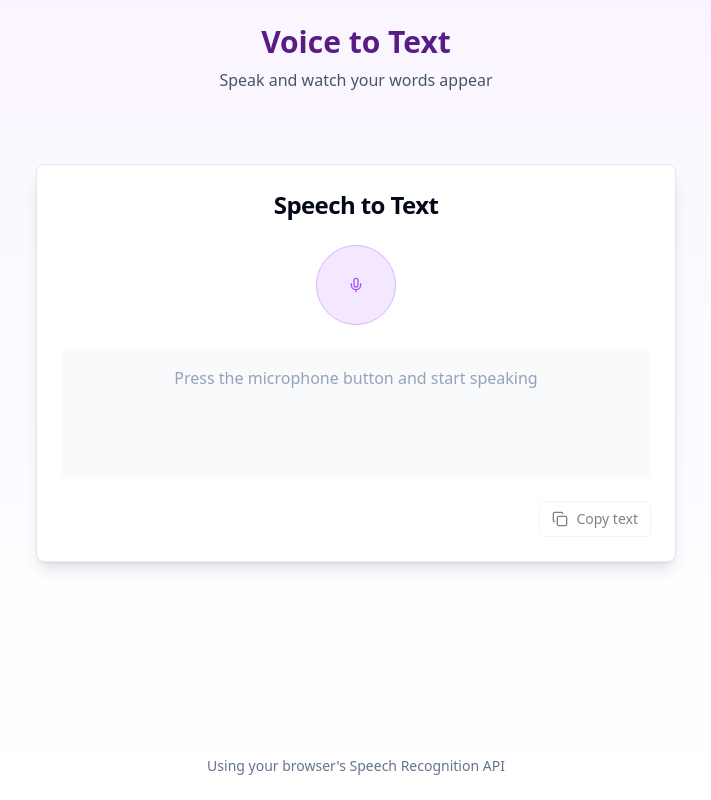
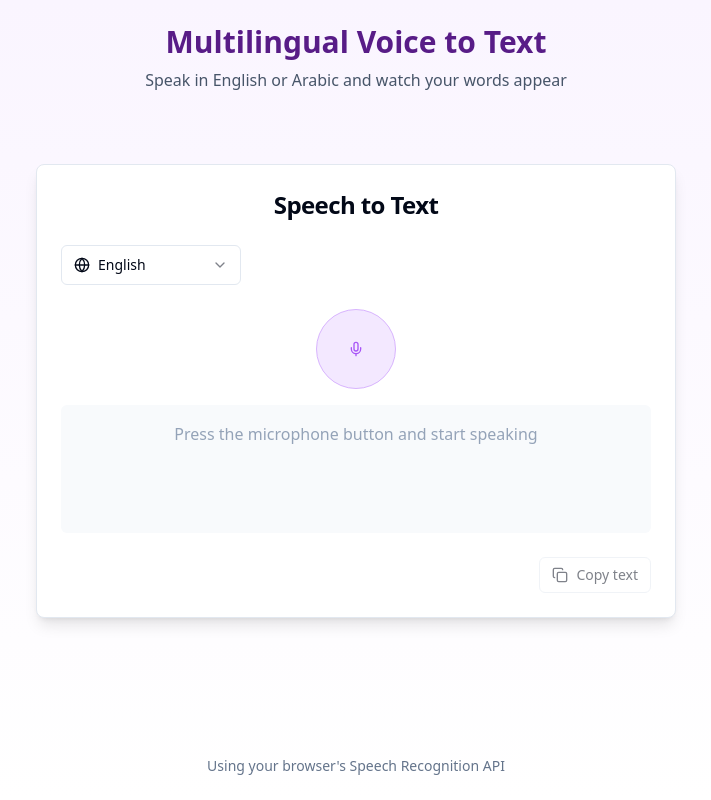
Before and after one commit to mashood007/audio-words-canvas, a React (Vite) app: page / in a window 1280 px wide. Shown: the whole page, without its empty margins (284-995 px from the left). Built offline with nearby package versions, Linux system fonts and the light colour scheme.

Commit message:
Add Arabic speech to text support

```diff
--- a/src/components/SpeechToText.tsx
+++ b/src/components/SpeechToText.tsx
@@ -1,16 +1,24 @@
 
 import React, { useState, useEffect } from 'react';
-import { Mic, MicOff, Copy, Check } from 'lucide-react';
+import { Mic, MicOff, Copy, Check, Globe } from 'lucide-react';
 import { Button } from "@/components/ui/button";
 import { Card, CardContent, CardHeader, CardTitle, CardFooter } from "@/components/ui/card";
 import { toast } from "sonner";
 import { cn } from '@/lib/utils';
+import { Select, SelectContent, SelectItem, SelectTrigger, SelectValue } from "@/components/ui/select";
+
+// Define language options
+const languages = [
+  { code: 'en-US', name: 'English' },
+  { code: 'ar-SA', name: 'Arabic' }
+];
 
 const SpeechToText = () => {
   const [isListening, setIsListening] = useState(false);
   const [transcript, setTranscript] = useState('');
-  const [recognition, setRecognition] = useState<SpeechRecognition | null>(null);
+  const [recognition, setRecognition] = useState<any>(null);
   const [copied, setCopied] = useState(false);
+  const [language, setLanguage] = useState('en-US');
 
   useEffect(() => {
     // Check if the browser supports speech recognition
@@ -20,7 +28,7 @@ const SpeechToText = () => {
 
       recognitionInstance.continuous = true;
       recognitionInstance.interimResults = true;
-      recognitionInstance.lang = 'en-US';
+      recognitionInstance.lang = language;
 
       recognitionInstance.onresult = (event) => {
         let currentTranscript = '';
@@ -52,7 +60,7 @@ const SpeechToText = () => {
         recognition.stop();
       }
     };
-  }, []);
+  }, [language]);
 
   const toggleListening = () => {
     if (recognition) {
@@ -61,6 +69,7 @@ const SpeechToText = () => {
         setIsListening(false);
       } else {
         setTranscript('');
+        recognition.lang = language;
         recognition.start();
         setIsListening(true);
       }
@@ -79,6 +88,15 @@ const SpeechToText = () => {
     }
   };
 
+  const handleLanguageChange = (value: string) => {
+    if (isListening) {
+      recognition.stop();
+      setIsListening(false);
+    }
+    setLanguage(value);
+    setTranscript('');
+  };
+
   return (
     <div className="container max-w-2xl mx-auto p-4">
       <Card className="shadow-lg">
@@ -87,7 +105,26 @@ const SpeechToText = () => {
         </CardHeader>
 
         <CardContent>
-          <div className="flex justify-center mb-6">
+          <div className="flex flex-col space-y-4">
+            <div className="flex justify-between items-center mb-2">
+              <Select value={language} onValueChange={handleLanguageChange}>
+                <SelectTrigger className="w-[180px]">
+                  <SelectValue placeholder="Select language" />
+                </SelectTrigger>
+                <SelectContent>
+                  {languages.map((lang) => (
+                    <SelectItem key={lang.code} value={lang.code}>
+                      <div className="flex items-center gap-2">
+                        <Globe className="h-4 w-4" />
+                        {lang.name}
+                      </div>
+                    </SelectItem>
+                  ))}
+                </SelectContent>
+              </Select>
+            </div>
+
+            <div className="flex justify-center">
               <Button
                 variant="outline"
                 size="icon"
@@ -103,7 +140,8 @@ const SpeechToText = () => {
 
             <div className={cn(
               "bg-slate-50 p-4 rounded-md min-h-32 transition-all",
-            transcript ? "border border-slate-200" : "border border-transparent"
+              transcript ? "border border-slate-200" : "border border-transparent",
+              language === 'ar-SA' ? "text-right" : "text-left"
             )}>
               {transcript ? (
                 <p className="break-words">{transcript}</p>
@@ -112,6 +150,7 @@ const SpeechToText = () => {
                   {isListening ? "Listening..." : "Press the microphone button and start speaking"}
                 </p>
               )}
+            </div>
           </div>
         </CardContent>
 
--- a/src/pages/Index.tsx
+++ b/src/pages/Index.tsx
@@ -5,8 +5,8 @@ const Index = () => {
   return (
     <div className="min-h-screen flex flex-col bg-gradient-to-b from-purple-50 to-white">
       <header className="py-6 text-center">
-        <h1 className="text-3xl font-bold text-purple-900">Voice to Text</h1>
-        <p className="text-slate-600 mt-2">Speak and watch your words appear</p>
+        <h1 className="text-3xl font-bold text-purple-900">Multilingual Voice to Text</h1>
+        <p className="text-slate-600 mt-2">Speak in English or Arabic and watch your words appear</p>
       </header>
 
       <main className="flex-1 flex items-start justify-center pt-8">
```
Lines whose indentation alone changed are shown as unchanged.
